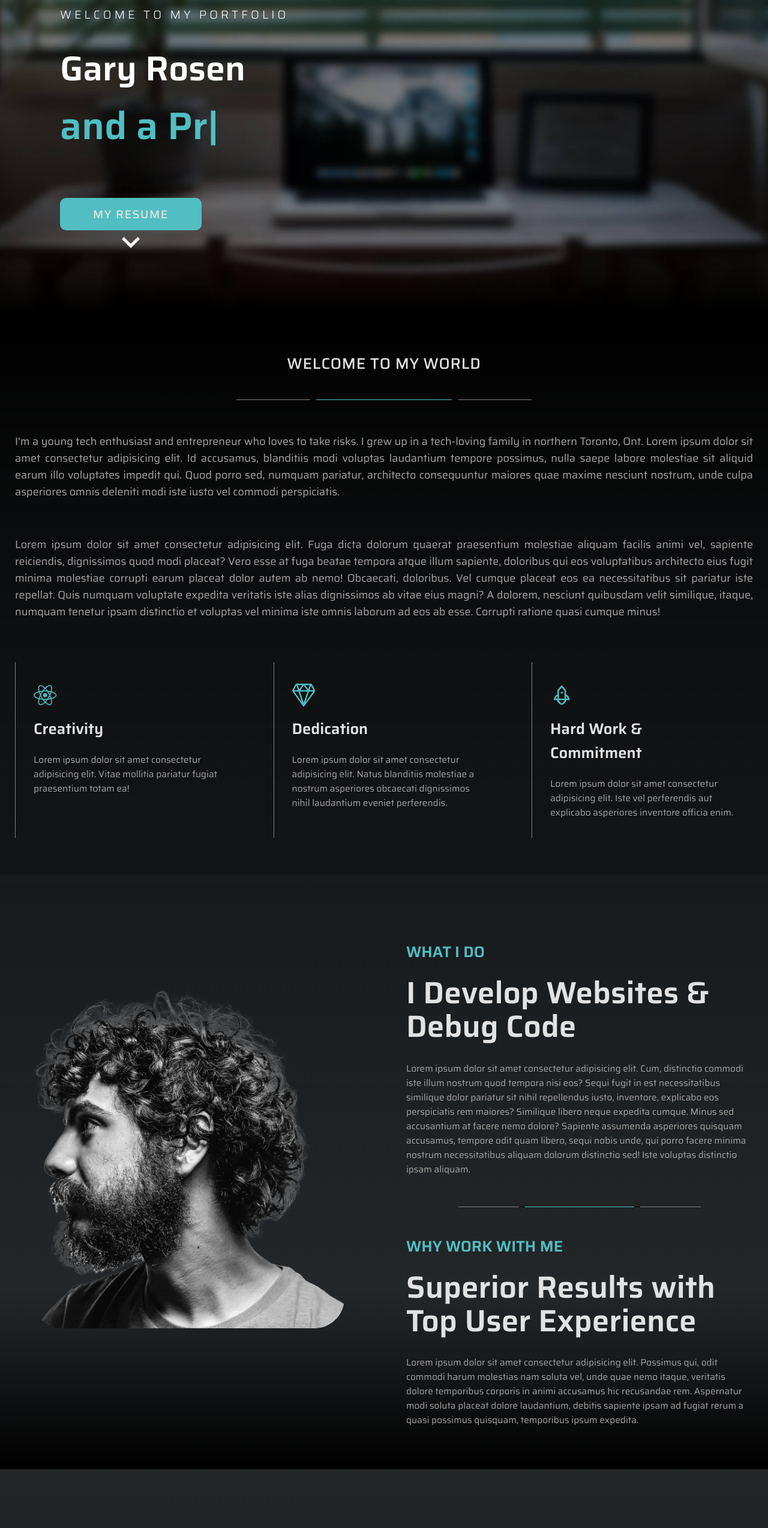
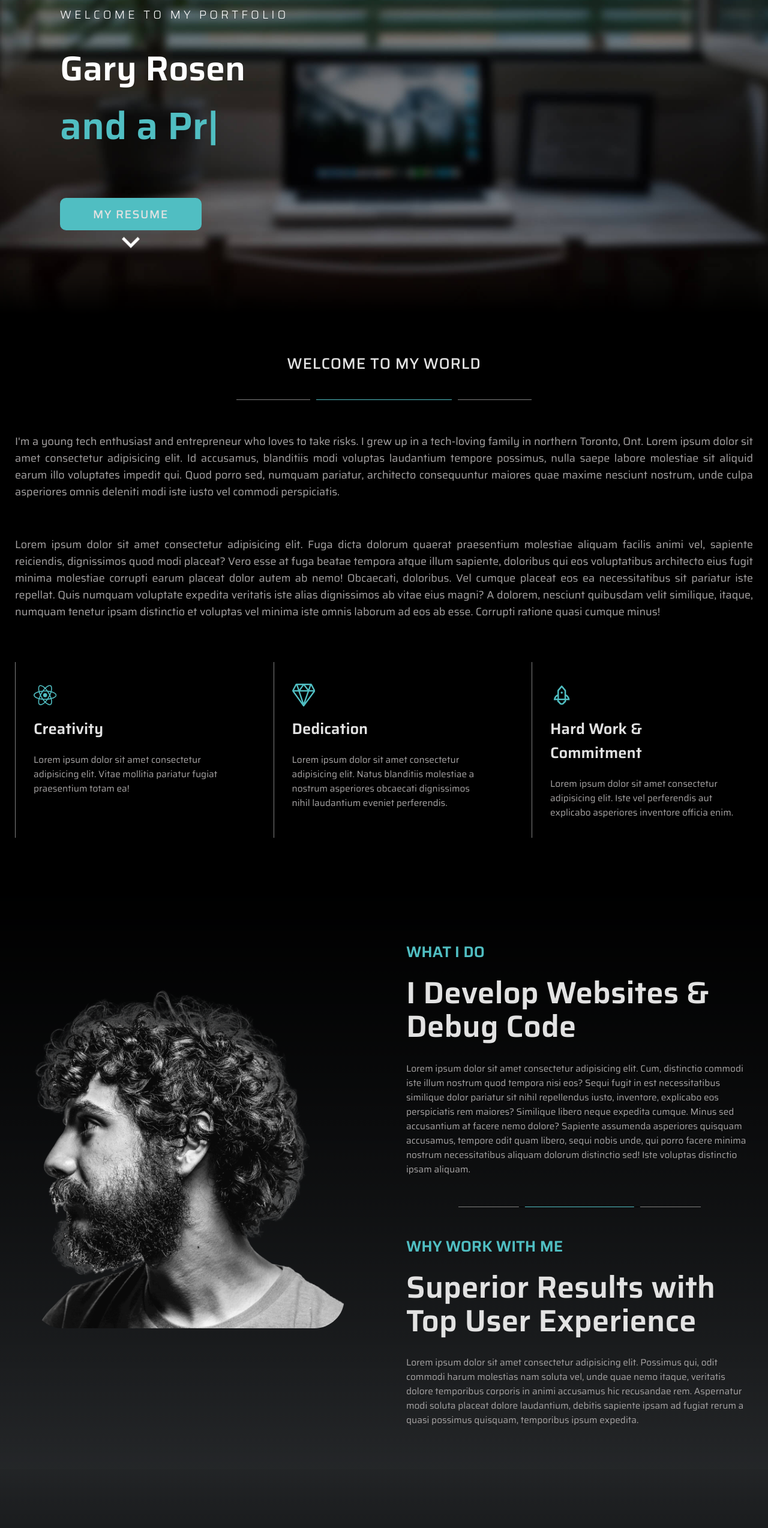
Before and after one commit to grosen-coding/grosen-portfolio, a React (Create React App) app: page / in a window 1280 px wide. Shown: the part 234-2782 px from the top of the page at 60% size. Built offline with nearby package versions, Linux system fonts and the light colour scheme.

Commit message:
changed minor color and shade of section backgrounds to match and transition smoothly

```diff
--- a/src/sections/About.jsx
+++ b/src/sections/About.jsx
@@ -95,7 +95,8 @@ export default About;
 const Container = styled.section`
   height: 100%;
   width: 100%;
-  background-image: linear-gradient(rgba(23, 26, 29, 0.9), rgba(23, 26, 29, 1));
+  /* background-image: linear-gradient(rgba(23, 26, 29, 0.9), rgba(23, 26, 29, 1)); */
+  background-color: #000;
 
   font-family: var(--font-title);
   padding: 40px 0;
--- a/src/sections/Portfolio.jsx
+++ b/src/sections/Portfolio.jsx
@@ -209,7 +209,7 @@ const Container = styled.section`
   width: 100%;
   background-image: linear-gradient(rgba(23, 26, 29, 1), rgba(23, 26, 29, 0.9));
   background-position: center;
-  background-position: cover;
+
   background-repeat: no-repeat;
   font-family: var(--font-title);
   padding-bottom: 60px;
@@ -223,10 +223,10 @@ const Container = styled.section`
   &:after {
     content: "";
     width: 100%;
-    bottom: 0;
+    top: 0;
     left: 0;
     height: 100%;
-    background: linear-gradient(to top, #000, #0003 70%, #0000);
+    background: linear-gradient(to bottom, #000, #0003 100%, #0000);
     position: absolute;
     z-index: 5;
   }
--- a/src/sections/Services.jsx
+++ b/src/sections/Services.jsx
@@ -148,9 +148,10 @@ export default Services;
 const Container = styled.section`
   height: 100%;
   width: 100%;
-  background-image: linear-gradient(rgba(23, 26, 29, 1), rgba(23, 26, 29, 0.9));
+  /* background-image: linear-gradient(rgba(23, 26, 29, 1), rgba(23, 26, 29, 0.9)); */
+  background-color: #000;
   background-position: center;
-  background-position: cover;
+  background-size: cover;
   background-repeat: no-repeat;
   font-family: var(--font-title);
   padding-bottom: 60px;
@@ -168,7 +169,7 @@ const Container = styled.section`
     bottom: 0;
     left: 0;
     height: 120%;
-    background: linear-gradient(to top, #000, #0003 70%, #0000);
+    background: linear-gradient(to top, #000, #0003 100%, #0000);
     position: absolute;
     z-index: 5;
   }
--- a/src/sections/Skills.jsx
+++ b/src/sections/Skills.jsx
@@ -177,10 +177,10 @@ const Container = styled.section`
   &:after {
     content: "";
     width: 100%;
-    top: 0;
+    bottom: 0;
     left: 0;
     height: 150%;
-    background: linear-gradient(to bottom, #0003, #0003 50%, #0000);
+    background: linear-gradient(to top, #000, #0003 70%, #0000);
     position: absolute;
     z-index: 5;
   }
--- a/src/sections/WhatIDo.jsx
+++ b/src/sections/WhatIDo.jsx
@@ -122,10 +122,10 @@ const Container = styled.section`
   &:after {
     content: "";
     width: 100%;
-    bottom: 0;
+    top: 0;
     left: 0;
     height: 100%;
-    background: linear-gradient(to top, #000, #0001 30%, #0000);
+    background: linear-gradient(to bottom, #000, #0003 100%, #0000);
     position: absolute;
     z-index: 5;
   }
```
